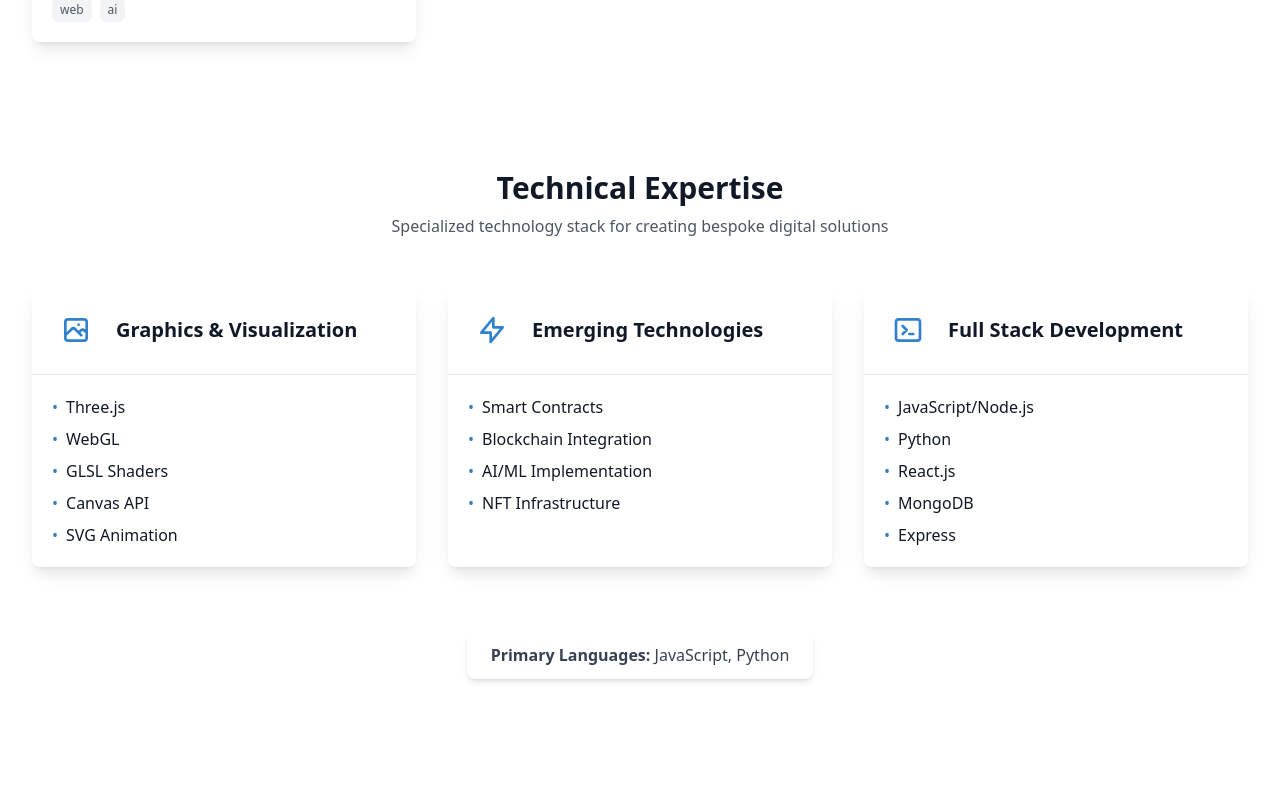
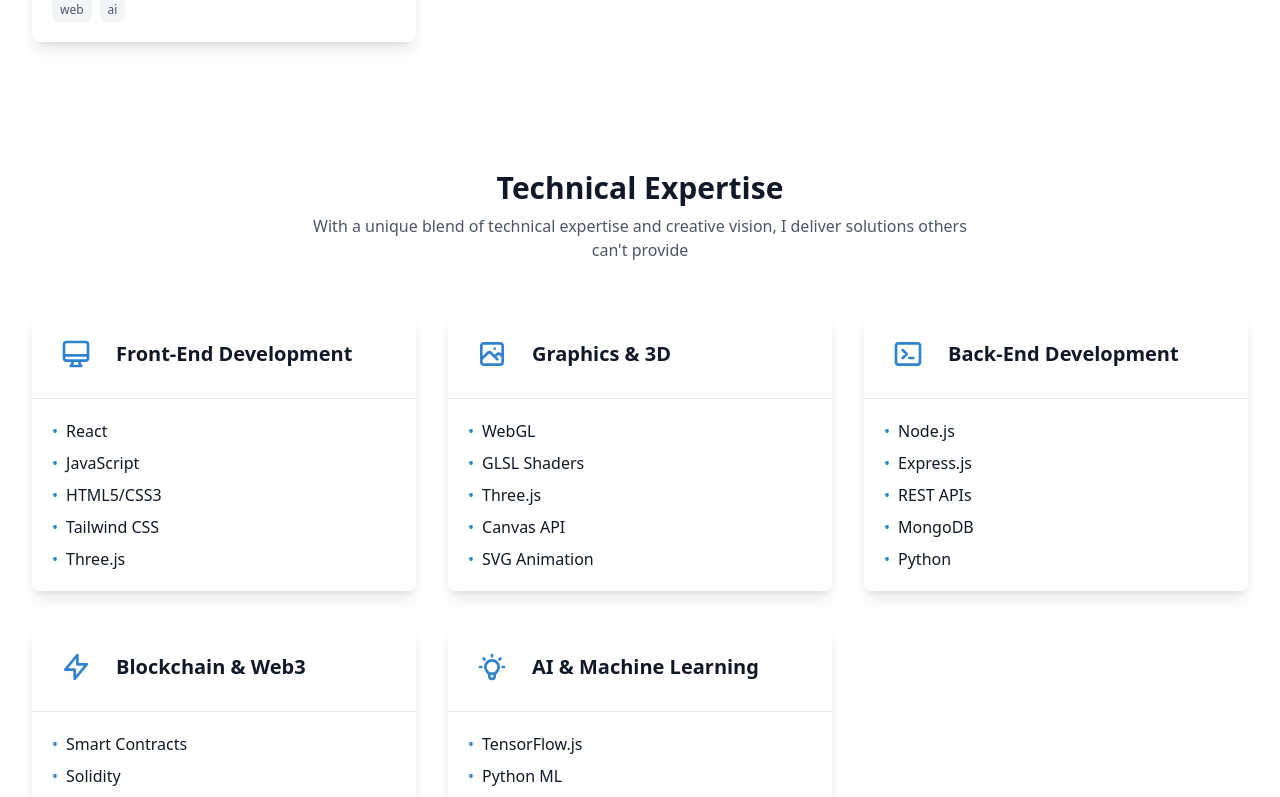
Before and after one commit to dgsmith7/freelance-dgsc, a React (Vite) app: page / in a window 1280 px wide. Shown: the part 2000-2797 px from the top of the page. Built offline with nearby package versions, Linux system fonts and the light colour scheme.

Commit message:
combined redundant sections

```diff
--- a/src/App.jsx
+++ b/src/App.jsx
@@ -5,7 +5,6 @@
 import About from "./components/About";
 import Pricing from "./components/Pricing";
 import Contact from "./components/Contact";
-import Skills from "./components/Skills";
 import ThemeToggle from "./components/ThemeToggle";
 import TechStack from "./components/TechStack";
 import Hero from "./components/sections/Hero";
@@ -140,7 +139,6 @@
                   "home",
                   "portfolio",
                   "tech-stack",
-                  "skills",
                   "pricing",
                   "about",
                   "contact",
@@ -208,14 +206,6 @@
             className="bg-lightBackground dark:bg-darkBackground"
           >
             <TechStack />
-          </section>
-
-          {/* Advanced Skills Section */}
-          <section
-            id="skills"
-            className="bg-lightBackground dark:bg-darkBackground"
-          >
-            <Skills />
           </section>
 
           {/* Pricing Section */}
--- a/src/components/About.jsx
+++ b/src/components/About.jsx
@@ -24,18 +24,18 @@
         <div className="flex flex-col md:flex-row gap-8 items-start">
           {/* Left column: Professional summary */}
           <div className="md:w-3/5">
-            <p className="text-lightTextSecondary dark:text-darkTextSecondary mb-4">
+            <div className="text-lightTextSecondary dark:text-darkTextSecondary mb-4">
               I combine technical expertise with creative vision to develop
               custom solutions that bridge the gap between design and
               functionality.
-            </p>
+            </div>
 
-            <p className="text-lightTextSecondary dark:text-darkTextSecondary mb-6">
+            <div className="text-lightTextSecondary dark:text-darkTextSecondary mb-6">
               With a background spanning both fine arts and software
               engineering, I bring a unique perspective to digital projects,
               focusing on creating elegant solutions that serve real business
               needs and deliver exceptional user experiences.
-            </p>
+            </div>
 
             <h3 className="text-xl font-medium mb-3">Education</h3>
             <ul className="space-y-2 mb-6">
@@ -50,7 +50,7 @@
             </ul>
 
             <h3 className="text-xl font-medium mb-3">Experience</h3>
-            <p className="text-lightTextSecondary dark:text-darkTextSecondary mb-6">
+            <div className="text-lightTextSecondary dark:text-darkTextSecondary mb-6">
               <ul className="space-y-2 mb-6">
                 <li>
                   7+ years of undergraduate and graduate teaching experience in
@@ -84,7 +84,7 @@
                   you are looking for.
                 </li>
               </ul>
-            </p>
+            </div>
           </div>
 
           {/* Right column: VOB logo and certifications */}
--- a/src/components/Skills.jsx
+++ b/src/components/Header.jsx
@@ -1,9 +1,10 @@
 import React from "react";
 
+function TechStack() {
   const skillCategories = [
     {
-    name: "Front-End Development",
-    skills: ["React", "JavaScript", "HTML5/CSS3", "Tailwind CSS", "Three.js"],
+      category: "Front-End Development",
+      items: ["React", "JavaScript", "HTML5/CSS3", "Tailwind CSS", "Three.js"],
       icon: (
         <svg
           xmlns="http://www.w3.org/2000/svg"
@@ -22,8 +23,8 @@
       ),
     },
     {
-    name: "Graphics & 3D",
-    skills: [
+      category: "Graphics & 3D",
+      items: [
         "WebGL",
         "GLSL Shaders",
         "Three.js",
@@ -42,14 +43,34 @@
             strokeLinecap="round"
             strokeLinejoin="round"
             strokeWidth={2}
-          d="M14 10l-2 1m0 0l-2-1m2 1v2.5M20 7l-2 1m2-1l-2-1m2 1v2.5M14 4l-2-1-2 1M4 7l2-1M4 7l2 1M4 7v2.5M12 21l-2-1m2 1l2-1m-2 1v-2.5M6 18l-2-1v-2.5M18 18l2-1v-2.5"
+            d="M4 16l4.586-4.586a2 2 0 012.828 0L16 16m-2-2l1.586-1.586a2 2 0 012.828 0L20 14m-6-6h.01M6 20h12a2 2 0 002-2V6a2 2 0 00-2-2H6a2 2 0 00-2 2v12a2 2 0 002 2z"
           />
         </svg>
       ),
     },
     {
-    name: "Blockchain & Web3",
-    skills: [
+      category: "Back-End Development",
+      items: ["Node.js", "Express.js", "REST APIs", "MongoDB", "Python"],
+      icon: (
+        <svg
+          xmlns="http://www.w3.org/2000/svg"
+          className="h-8 w-8"
+          fill="none"
+          viewBox="0 0 24 24"
+          stroke="currentColor"
+        >
+          <path
+            strokeLinecap="round"
+            strokeLinejoin="round"
+            strokeWidth={2}
+            d="M8 9l3 3-3 3m5 0h3M5 20h14a2 2 0 002-2V6a2 2 0 00-2-2H5a2 2 0 00-2 2v12a2 2 0 002 2z"
+          />
+        </svg>
+      ),
+    },
+    {
+      category: "Blockchain & Web3",
+      items: [
         "Smart Contracts",
         "Solidity",
         "Web3.js",
@@ -68,14 +89,14 @@
             strokeLinecap="round"
             strokeLinejoin="round"
             strokeWidth={2}
-          d="M19.428 15.428a2 2 0 00-1.022-.547l-2.387-.477a6 6 0 00-3.86.517l-.318.158a6 6 0 01-3.86.517L6.05 15.21a2 2 0 00-1.806.547M8 4h8l-1 1v5.172a2 2 0 00.586 1.414l5 5c1.26 1.26.367 3.414-1.415 3.414H4.828c-1.782 0-2.674-2.154-1.414-3.414l5-5A2 2 0 009 10.172V5L8 4z"
+            d="M13 10V3L4 14h7v7l9-11h-7z"
           />
         </svg>
       ),
     },
     {
-    name: "AI & Machine Learning",
-    skills: [
+      category: "AI & Machine Learning",
+      items: [
         "TensorFlow.js",
         "Python ML",
         "AI Integration",
@@ -99,34 +120,13 @@
         </svg>
       ),
     },
-  {
-    name: "Back-End Development",
-    skills: ["Node.js", "Express.js", "REST APIs", "MongoDB", "Python"],
-    icon: (
-      <svg
-        xmlns="http://www.w3.org/2000/svg"
-        className="h-8 w-8"
-        fill="none"
-        viewBox="0 0 24 24"
-        stroke="currentColor"
-      >
-        <path
-          strokeLinecap="round"
-          strokeLinejoin="round"
-          strokeWidth={2}
-          d="M5 12h14M5 12a2 2 0 01-2-2V6a2 2 0 012-2h14a2 2 0 012 2v4a2 2 0 01-2 2M5 12a2 2 0 00-2 2v4a2 2 0 002 2h14a2 2 0 002-2v-4a2 2 0 00-2-2m-2-4h.01M17 16h.01"
-        />
-      </svg>
-    ),
-  },
   ];
 
-function Skills() {
   return (
-    <section className="py-16 px-8 bg-white dark:bg-dark-bg text-light-text dark:text-dark-text transition-colors duration-300">
+    <section className="py-16 px-8 bg-lightBackground text-lightText dark:bg-darkBackground dark:text-darkText">
       <div className="container mx-auto fade-in">
-        <h2 className="text-3xl font-semibold text-center mb-2">
-          Advanced Skills
+        <h2 className="text-3xl font-bold text-center mb-2">
+          Technical Expertise
         </h2>
         <p className="text-center text-gray-600 dark:text-gray-400 mb-12 max-w-2xl mx-auto">
           With a unique blend of technical expertise and creative vision, I
@@ -134,26 +134,26 @@
         </p>
 
         <div className="grid gap-8 md:grid-cols-2 lg:grid-cols-3">
-          {skillCategories.map((category, index) => (
+          {skillCategories.map((tech, index) => (
             <div
               key={index}
-              className="rounded-lg shadow-lg overflow-hidden bg-white dark:bg-gray-800 border border-gray-100 dark:border-gray-700 hover:shadow-xl transition-all duration-300"
+              className="rounded-lg shadow-lg bg-white dark:bg-gray-800 overflow-hidden transition-all duration-300 hover:shadow-xl transform hover:translate-y-[-5px]"
             >
               {/* Card Header with Icon and Category */}
               <div className="flex items-center p-5 border-b border-gray-200 dark:border-gray-700">
                 <div className="p-2 rounded-lg bg-primary/10 text-primary mr-4">
-                  {category.icon}
+                  {tech.icon}
                 </div>
-                <h3 className="text-xl font-semibold">{category.name}</h3>
+                <h3 className="text-xl font-bold">{tech.category}</h3>
               </div>
 
               {/* Card Content with Skills List */}
               <div className="p-5">
                 <ul className="space-y-2">
-                  {category.skills.map((skill, idx) => (
+                  {tech.items.map((item, idx) => (
                     <li key={idx} className="flex items-center">
                       <span className="text-primary mr-2">•</span>
-                      <span>{skill}</span>
+                      <span>{item}</span>
                     </li>
                   ))}
                 </ul>
@@ -188,10 +188,10 @@
               <h4 className="text-xl font-semibold mb-2">
                 Technical Expertise
               </h4>
-              <p className="text-gray-600 dark:text-gray-400">
+              <div className="text-gray-600 dark:text-gray-400">
                 Advanced knowledge of cutting-edge technologies allows me to
                 build solutions that others can't provide.
-              </p>
+              </div>
             </div>
 
             <div className="p-6 bg-white dark:bg-gray-800 rounded-lg shadow-md border border-gray-100 dark:border-gray-700">
@@ -212,10 +212,10 @@
                 </svg>
               </div>
               <h4 className="text-xl font-semibold mb-2">Creative Vision</h4>
-              <p className="text-gray-600 dark:text-gray-400">
+              <div className="text-gray-600 dark:text-gray-400">
                 My background in fine arts combined with technical knowledge
                 creates unique, visually stunning solutions.
-              </p>
+              </div>
             </div>
 
             <div className="p-6 bg-white dark:bg-gray-800 rounded-lg shadow-md border border-gray-100 dark:border-gray-700">
@@ -238,11 +238,20 @@
               <h4 className="text-xl font-semibold mb-2">
                 Disciplined Approach
               </h4>
-              <p className="text-gray-600 dark:text-gray-400">
+              <div className="text-gray-600 dark:text-gray-400">
                 Military leadership experience ensures projects are delivered
                 with precision, on time, and to specification.
+              </div>
+            </div>
+          </div>
+        </div>
+
+        <div className="mt-12 text-center">
+          <div className="inline-block px-6 py-3 rounded-lg bg-white dark:bg-gray-800 shadow-md">
+            <p className="text-gray-700 dark:text-gray-300">
+              <span className="font-semibold">Primary Languages:</span>{" "}
+              JavaScript, Python
             </p>
-            </div>
           </div>
         </div>
       </div>
@@ -250,4 +259,4 @@
   );
 }
 
-export default Skills;
+export default TechStack;
--- a/src/components/TechStack.jsx
+++ b/src/components/TechStack.jsx
@@ -1,13 +1,33 @@
 import React from "react";
 
 function TechStack() {
-  const technologies = [
+  const skillCategories = [
     {
-      category: "Graphics & Visualization",
+      category: "Front-End Development",
+      items: ["React", "JavaScript", "HTML5/CSS3", "Tailwind CSS", "Three.js"],
+      icon: (
+        <svg
+          xmlns="http://www.w3.org/2000/svg"
+          className="h-8 w-8"
+          fill="none"
+          viewBox="0 0 24 24"
+          stroke="currentColor"
+        >
+          <path
+            strokeLinecap="round"
+            strokeLinejoin="round"
+            strokeWidth={2}
+            d="M9.75 17L9 20l-1 1h8l-1-1-.75-3M3 13h18M5 17h14a2 2 0 002-2V5a2 2 0 00-2-2H5a2 2 0 00-2 2v10a2 2 0 002 2z"
+          />
+        </svg>
+      ),
+    },
+    {
+      category: "Graphics & 3D",
       items: [
-        "Three.js",
         "WebGL",
         "GLSL Shaders",
+        "Three.js",
         "Canvas API",
         "SVG Animation",
       ],
@@ -29,12 +49,33 @@
       ),
     },
     {
-      category: "Emerging Technologies",
+      category: "Back-End Development",
+      items: ["Node.js", "Express.js", "REST APIs", "MongoDB", "Python"],
+      icon: (
+        <svg
+          xmlns="http://www.w3.org/2000/svg"
+          className="h-8 w-8"
+          fill="none"
+          viewBox="0 0 24 24"
+          stroke="currentColor"
+        >
+          <path
+            strokeLinecap="round"
+            strokeLinejoin="round"
+            strokeWidth={2}
+            d="M8 9l3 3-3 3m5 0h3M5 20h14a2 2 0 002-2V6a2 2 0 00-2-2H5a2 2 0 00-2 2v12a2 2 0 002 2z"
+          />
+        </svg>
+      ),
+    },
+    {
+      category: "Blockchain & Web3",
       items: [
         "Smart Contracts",
-        "Blockchain Integration",
-        "AI/ML Implementation",
-        "NFT Infrastructure",
+        "Solidity",
+        "Web3.js",
+        "NFT Development",
+        "DApp Creation",
       ],
       icon: (
         <svg
@@ -54,8 +95,14 @@
       ),
     },
     {
-      category: "Full Stack Development",
-      items: ["JavaScript/Node.js", "Python", "React.js", "MongoDB", "Express"],
+      category: "AI & Machine Learning",
+      items: [
+        "TensorFlow.js",
+        "Python ML",
+        "AI Integration",
+        "Natural Language Processing",
+        "Computer Vision",
+      ],
       icon: (
         <svg
           xmlns="http://www.w3.org/2000/svg"
@@ -68,7 +115,7 @@
             strokeLinecap="round"
             strokeLinejoin="round"
             strokeWidth={2}
-            d="M8 9l3 3-3 3m5 0h3M5 20h14a2 2 0 002-2V6a2 2 0 00-2-2H5a2 2 0 00-2 2v12a2 2 0 002 2z"
+            d="M9.663 17h4.673M12 3v1m6.364 1.636l-.707.707M21 12h-1M4 12H3m3.343-5.657l-.707-.707m2.828 9.9a5 5 0 117.072 0l-.548.547A3.374 3.374 0 0014 18.469V19a2 2 0 11-4 0v-.531c0-.895-.356-1.754-.988-2.386l-.548-.547z"
           />
         </svg>
       ),
@@ -77,16 +124,17 @@
 
   return (
     <section className="py-16 px-8 bg-lightBackground text-lightText dark:bg-darkBackground dark:text-darkText">
-      <div className="container mx-auto">
+      <div className="container mx-auto fade-in">
         <h2 className="text-3xl font-bold text-center mb-2">
           Technical Expertise
         </h2>
         <p className="text-center text-gray-600 dark:text-gray-400 mb-12 max-w-2xl mx-auto">
-          Specialized technology stack for creating bespoke digital solutions
+          With a unique blend of technical expertise and creative vision, I
+          deliver solutions others can't provide
         </p>
 
-        <div className="grid gap-8 md:grid-cols-3">
-          {technologies.map((tech, index) => (
+        <div className="grid gap-8 md:grid-cols-2 lg:grid-cols-3">
+          {skillCategories.map((tech, index) => (
             <div
               key={index}
               className="rounded-lg shadow-lg bg-white dark:bg-gray-800 overflow-hidden transition-all duration-300 hover:shadow-xl transform hover:translate-y-[-5px]"
@@ -114,7 +162,91 @@
           ))}
         </div>
 
+        {/* Why Choose My Services section */}
         <div className="mt-16 text-center">
+          <h3 className="text-2xl font-semibold mb-6">
+            Why Choose My Services?
+          </h3>
+          <div className="grid gap-6 md:grid-cols-3">
+            <div className="p-6 bg-white dark:bg-gray-800 rounded-lg shadow-md border border-gray-100 dark:border-gray-700">
+              <div className="flex justify-center mb-4 text-primary">
+                <svg
+                  xmlns="http://www.w3.org/2000/svg"
+                  className="h-12 w-12"
+                  fill="none"
+                  viewBox="0 0 24 24"
+                  stroke="currentColor"
+                >
+                  <path
+                    strokeLinecap="round"
+                    strokeLinejoin="round"
+                    strokeWidth={2}
+                    d="M9.663 17h4.673M12 3v1m6.364 1.636l-.707.707M21 12h-1M4 12H3m3.343-5.657l-.707-.707m2.828 9.9a5 5 0 117.072 0l-.548.547A3.374 3.374 0 0014 18.469V19a2 2 0 11-4 0v-.531c0-.895-.356-1.754-.988-2.386l-.548-.547z"
+                  />
+                </svg>
+              </div>
+              <h4 className="text-xl font-semibold mb-2">
+                Technical Expertise
+              </h4>
+              <div className="text-gray-600 dark:text-gray-400">
+                Advanced knowledge of cutting-edge technologies allows me to
+                build solutions that others can't provide.
+              </div>
+            </div>
+
+            <div className="p-6 bg-white dark:bg-gray-800 rounded-lg shadow-md border border-gray-100 dark:border-gray-700">
+              <div className="flex justify-center mb-4 text-primary">
+                <svg
+                  xmlns="http://www.w3.org/2000/svg"
+                  className="h-12 w-12"
+                  fill="none"
+                  viewBox="0 0 24 24"
+                  stroke="currentColor"
+                >
+                  <path
+                    strokeLinecap="round"
+                    strokeLinejoin="round"
+                    strokeWidth={2}
+                    d="M12 11c0 3.517-1.009 6.799-2.753 9.571m-3.44-2.04l.054-.09A13.916 13.916 0 008 11a4 4 0 118 0c0 1.017-.07 2.019-.203 3m-2.118 6.844A21.88 21.88 0 0015.171 17m3.839 1.132c.645-2.266.99-4.659.99-7.132A8 8 0 008 4.07M3 15.364c.64-1.319 1-2.8 1-4.364 0-1.457.39-2.823 1.07-4"
+                  />
+                </svg>
+              </div>
+              <h4 className="text-xl font-semibold mb-2">Creative Vision</h4>
+              <div className="text-gray-600 dark:text-gray-400">
+                My background in fine arts combined with technical knowledge
+                creates unique, visually stunning solutions.
+              </div>
+            </div>
+
+            <div className="p-6 bg-white dark:bg-gray-800 rounded-lg shadow-md border border-gray-100 dark:border-gray-700">
+              <div className="flex justify-center mb-4 text-primary">
+                <svg
+                  xmlns="http://www.w3.org/2000/svg"
+                  className="h-12 w-12"
+                  fill="none"
+                  viewBox="0 0 24 24"
+                  stroke="currentColor"
+                >
+                  <path
+                    strokeLinecap="round"
+                    strokeLinejoin="round"
+                    strokeWidth={2}
+                    d="M9 12l2 2 4-4m5.618-4.016A11.955 11.955 0 0112 2.944a11.955 11.955 0 01-8.618 3.04A12.02 12.02 0 003 9c0 5.591 3.824 10.29 9 11.622 5.176-1.332 9-6.03 9-11.622 0-1.042-.133-2.052-.382-3.016z"
+                  />
+                </svg>
+              </div>
+              <h4 className="text-xl font-semibold mb-2">
+                Disciplined Approach
+              </h4>
+              <div className="text-gray-600 dark:text-gray-400">
+                Military leadership experience ensures projects are delivered
+                with precision, on time, and to specification.
+              </div>
+            </div>
+          </div>
+        </div>
+
+        <div className="mt-12 text-center">
           <div className="inline-block px-6 py-3 rounded-lg bg-white dark:bg-gray-800 shadow-md">
             <p className="text-gray-700 dark:text-gray-300">
               <span className="font-semibold">Primary Languages:</span>{" "}
```
Also changed, not shown: src/components/Portfolio.jsx (+13 -0 lines). Lines whose indentation alone changed are shown as unchanged.
